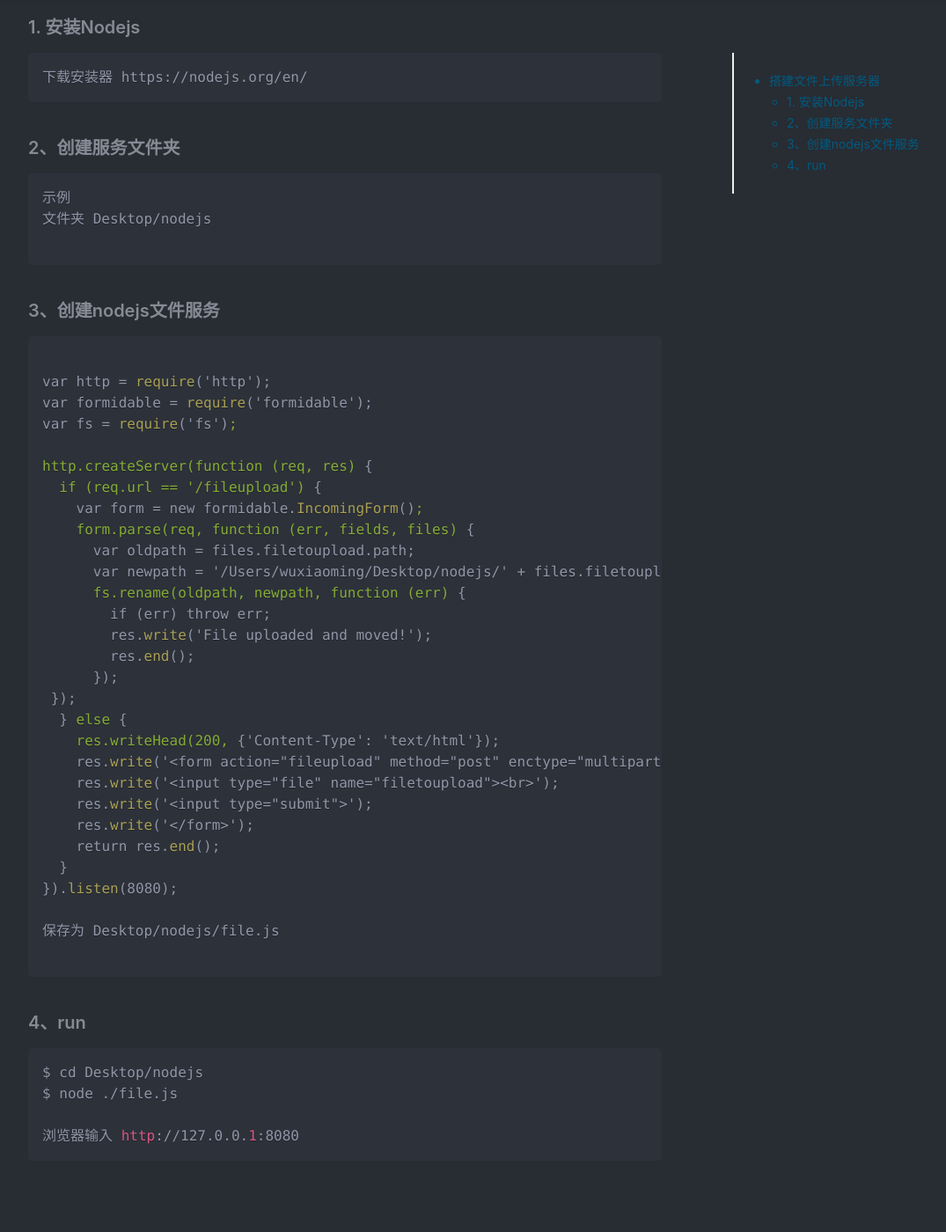
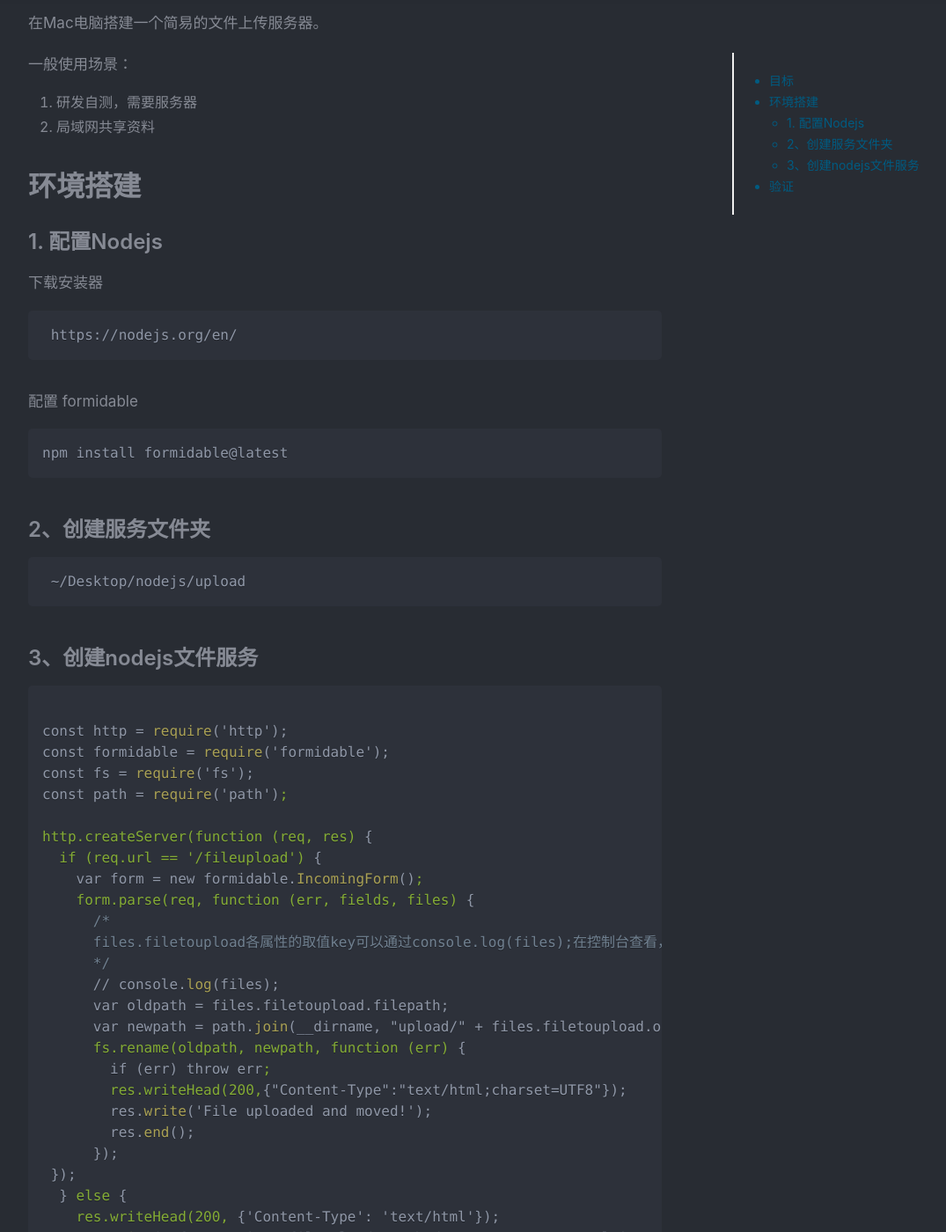
Before and after one commit to action121/action121.github.com, a Jekyll site: the page built from _posts/2019-04-25-搭建文件上传服务器.md, in a window 1280 px wide and 1400 px high, scrolled down 575 px. Shown: the whole window at 88% size, without its empty margins (77-1152 px from the left). Built offline with Jekyll 4.4.1, drawn with Linux system fonts in a browser that asks for light colours; nearby versions of some CDN libraries; comment, search, counter and statistics services are not loaded; a style sheet for code colours, icons or effects is not loaded; some of the changed text lies outside the part shown.

Commit message:
Mac电脑搭建文件上传服务器

````diff
--- a/_posts/2019-04-25-搭建文件上传服务器.md
+++ b/_posts/2019-04-25-搭建文件上传服务器.md
@@ -1,46 +1,66 @@
 ---
 layout: post
-title: '搭建文件上传服务器'
-subtitle: 'Nodejs'
+title: 'Mac电脑搭建文件上传服务器'
+subtitle: ''
 date: 2019-04-25
 categories: 技术
 cover: ''
 tags: Nodejs 文件服务
 ---
 
-# 搭建文件上传服务器
+# 目标
 
-### 1. 安装Nodejs
+在Mac电脑搭建一个简易的文件上传服务器。
 
+一般使用场景：
+
+1. 研发自测，需要服务器
+2. 局域网共享资料
+
+# 环境搭建
+
+## 1. 配置Nodejs
+
+下载安装器
 
 ```
-下载安装器 https://nodejs.org/en/
+ https://nodejs.org/en/
 ```
-### 2、创建服务文件夹
 
+配置 formidable
+
+```
+npm install formidable@latest
+```
+
+## 2、创建服务文件夹
 
 ```css
-示例
-文件夹 Desktop/nodejs
+ ~/Desktop/nodejs/upload
+```
 
-```
-### 3、创建nodejs文件服务
-
+## 3、创建nodejs文件服务
 
 ```css
 
-var http = require('http');
-var formidable = require('formidable');
-var fs = require('fs');
+const http = require('http');
+const formidable = require('formidable');
+const fs = require('fs');
+const path = require('path');
 
 http.createServer(function (req, res) {
   if (req.url == '/fileupload') {
     var form = new formidable.IncomingForm();
     form.parse(req, function (err, fields, files) {
-      var oldpath = files.filetoupload.path;
-      var newpath = '/Users/wuxiaoming/Desktop/nodejs/' + files.filetoupload.name;
+      /*
+      files.filetoupload各属性的取值key可以通过console.log(files);在控制台查看，修改。
+      */
+      // console.log(files);
+      var oldpath = files.filetoupload.filepath;
+      var newpath = path.join(__dirname, "upload/" + files.filetoupload.originalFilename);
       fs.rename(oldpath, newpath, function (err) {
         if (err) throw err;
+        res.writeHead(200,{"Content-Type":"text/html;charset=UTF8"});
         res.write('File uploaded and moved!');
         res.end();
       });
@@ -55,16 +75,16 @@ http.createServer(function (req, res) {
   }
 }).listen(8080);
 
-保存为 Desktop/nodejs/file.js
-
 ```
 
-### 4、run
+保存为 ~/Desktop/nodejs/file.js
+
+# 验证
 
 
 ```css
-$ cd Desktop/nodejs
-$ node ./file.js
+cd ~/Desktop/nodejs
+node ./file.js
+```
 
-浏览器输入 http://127.0.0.1:8080
-```
+浏览器输入 http://127.0.0.1:8080 验证
````
